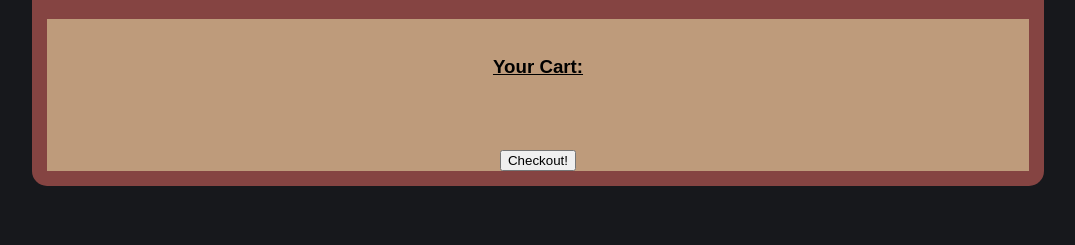
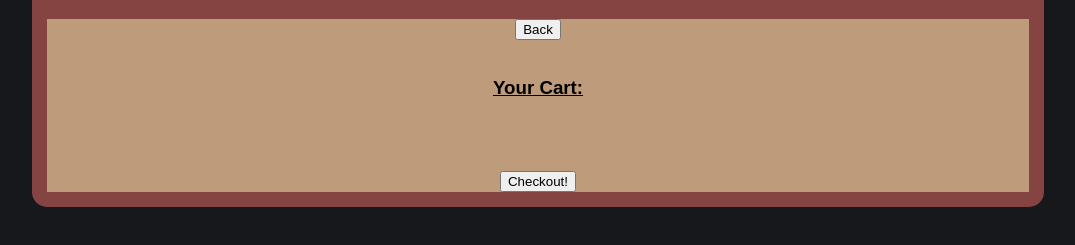
Before and after one commit to AlexandraFortner/Alexandra-Fortner-Final-Front-End-Web-Development-Project, a plain HTML site: page index.html in a window 1280 px wide. Both pictures are taken after a click on the button 738 px from the left and 149 px from the top of the page. Shown: the part 195-440 px from the top of the page, without its empty margins (102-1177 px from the left). Drawn offline with Linux system fonts and the light colour scheme; files whose address does not match are found by name.

Commit message:
Fixed tiny bug in Cart.

```diff
--- a/index.html
+++ b/index.html
@@ -33,9 +33,7 @@
                     </h1>
                 </div>
                 <div id="Sell-This-Form" class='light-roast' hidden>
-                    <button id='Sell-Button'>Sell it!
-                        <i class="fa fa-plus" aria-hidden="true"></i>
-                    </button>
+                    <button id="Back-Button-Sell" hidden onclick="draw()">Back</button>
                     <p>
                         <input id="Item-Name" type='text' placeholder="Name Of Item" hidden value="Avengers: Age Of Ultron ||| Book 1">
                     </p>
@@ -51,13 +49,19 @@
                         <p>
                             <input id='How-Many-Items' type='Number' placeholder="Quanity?" hidden value="1">
                         </p>
+                        <button id='Sell-Button'>Sell it!
+                            <i class="fa fa-plus" aria-hidden="true"></i>
+                            <br>
+                        </button>
+                        <br>
                 </div>
                 <div id="Inventory-List" class="dark-roast">
                 </div>
-                <div id="Cart-List" class="light-roast">
+                <div class='light-roast'>
                     <button id="Back-Button" hidden onclick="draw()">Back</button>
                 </div>
-                <button id="Back-Button-Sell" hidden onclick="draw()">Back</button>
+                <div id="Cart-List" class="light-roast">
+                </div>
                 <div id="Cart-Total"></div>
             </div>
         </div>
--- a/index.js
+++ b/index.js
@@ -133,6 +133,7 @@ $('#cart-button').click(function() {
     $('#Item-Url').attr('hidden', 'hidden');
     $('#How-Many-Items').attr('hidden', 'hidden');
     $('#Sell-This-Form').attr('hidden', 'hidden');
+    $('#Back-Button').removeAttr('hidden');
     $('#Inventory-List').html('');
     cart = '';
     cart = '<br><u><h3>Your Cart:</h3></u><br>';
```
